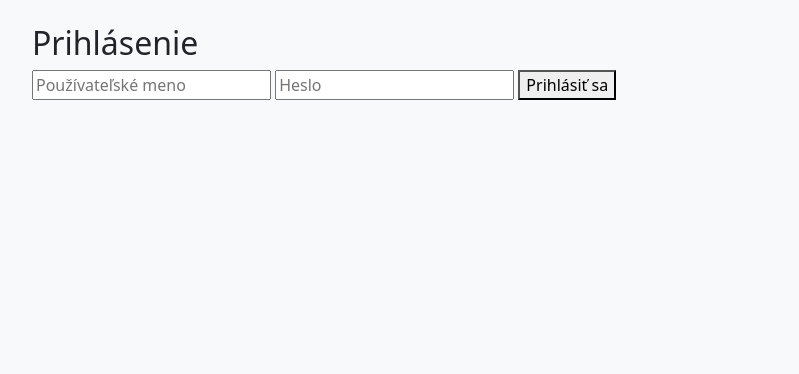
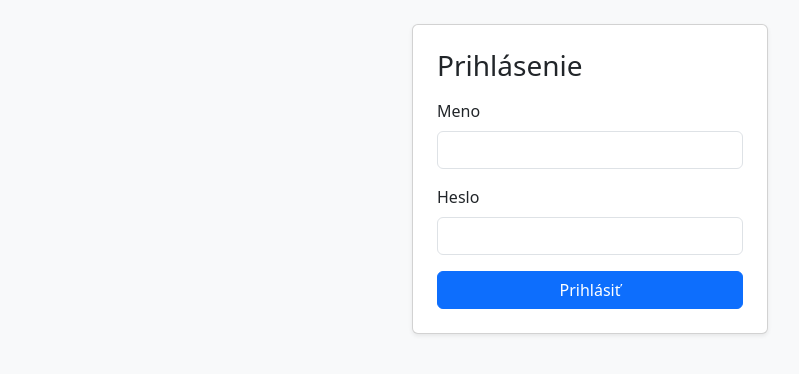
Before and after one commit to matejva/test, a Flask app: page / in a window 1280 px wide. Shown: the part 56-430 px from the top of the page, without its empty margins (50-849 px from the left). Run offline with Flask 3, Linux system fonts and the light colour scheme.

Commit message:
Update login.html

```diff
--- a/templates/login.html
+++ b/templates/login.html
@@ -1,14 +1,22 @@
 {% extends "base.html" %}
 {% block content %}
-<div class="login-container">
-    <h2>Prihlásenie</h2>
-    {% if error %}
-        <p class="error">{{ error }}</p>
-    {% endif %}
-    <form method="POST" action="{{ url_for('do_login') }}">
-        <input type="text" name="username" placeholder="Používateľské meno" required>
-        <input type="password" name="password" placeholder="Heslo" required>
-        <button type="submit">Prihlásiť sa</button>
-    </form>
+<div class="row justify-content-center">
+  <div class="col-md-6 col-lg-4">
+    <div class="card glass-card shadow-sm p-4">
+      <h3 class="mb-3">Prihlásenie</h3>
+      {% if error %}<div class="alert alert-danger">{{ error }}</div>{% endif %}
+      <form method="post" action="{{ url_for('do_login') }}">
+        <div class="mb-3">
+          <label class="form-label">Meno</label>
+          <input class="form-control" name="username" required>
+        </div>
+        <div class="mb-3">
+          <label class="form-label">Heslo</label>
+          <input class="form-control" type="password" name="password" required>
+        </div>
+        <button class="btn btn-primary w-100">Prihlásiť</button>
+      </form>
+    </div>
+  </div>
 </div>
 {% endblock %}
```
